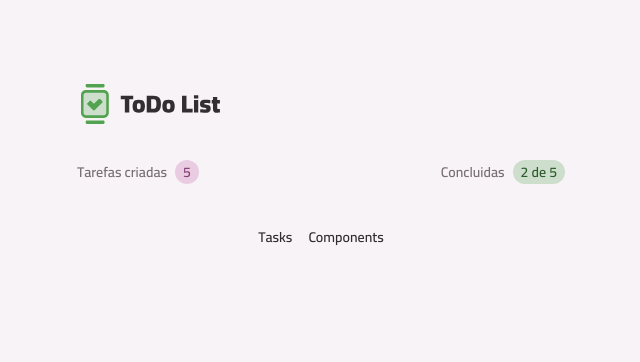
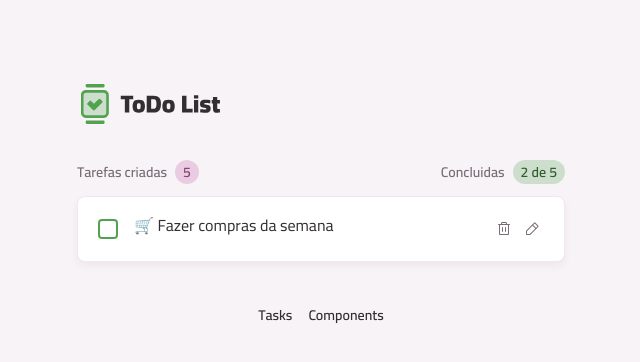
Before and after one commit to tbaragao/basic-todo-app, a React (Vite) app: page / in a window 1280 px wide. Shown: the top 362 px of the page, without its empty margins (319-959 px from the left). Built offline with nearby package versions, Linux system fonts and the light colour scheme.

Commit message:
feat: implements task-item core-component

```diff
--- /dev/null
+++ b/src/core-components/task-item.tsx
@@ -0,0 +1,53 @@
+import ButtonIcon from "../components/button-icon";
+import InputCheckbox from "../components/input-checkbox";
+import Text from "../components/text";
+import TrashIcon from "../assets/icons/trash-regular.svg?react";
+import PencilIcon from "../assets/icons/pencil-simple-regular.svg?react";
+import XIcon from "../assets/icons/x-regular.svg?react";
+import CheckIcon from "../assets/icons/check-regular.svg?react";
+import Card from "../components/card";
+import React from "react";
+import InputText from "../components/input-text";
+
+export default function TaskItem() {
+  const [isEditing, setIsEditing] = React.useState(false);
+
+  function handleEditTask() {
+    setIsEditing(true);
+  }
+
+  function handleCancelEditTask() {
+    setIsEditing(false);
+  }
+
+  return (
+    <Card size="md" className="flex itemx-center  gap-4">
+      {isEditing === false ? (
+        <>
+          <InputCheckbox />
+          <Text className="flex-1">🛒 Fazer compras da semana</Text>
+          <div className="flex gap-1">
+            <ButtonIcon variant="terciary" icon={TrashIcon} />
+            <ButtonIcon
+              variant="terciary"
+              onClick={handleEditTask}
+              icon={PencilIcon}
+            />
+          </div>
+        </>
+      ) : (
+        <>
+          <InputText value="🛒 Fazer compras da semana" className="grow" />
+          <div className="flex gap-1">
+            <ButtonIcon
+              variant="secondary"
+              onClick={handleCancelEditTask}
+              icon={XIcon}
+            />
+            <ButtonIcon variant="primary" icon={CheckIcon} />
+          </div>
+        </>
+      )}
+    </Card>
+  );
+}
--- a/src/pages/page-home.tsx
+++ b/src/pages/page-home.tsx
@@ -1,4 +1,5 @@
 import Container from "../components/container";
+import TaskItem from "../core-components/task-item";
 import TasksSummary from "../core-components/tasks-summary";
 
 export default function Home() {
@@ -7,6 +8,7 @@
       <header className="flex items-center justify-between">
         <TasksSummary />
       </header>
+      <TaskItem />
     </Container>
   );
 }
```
Also changed, not shown: src/assets/icons/x-regular.svg.
